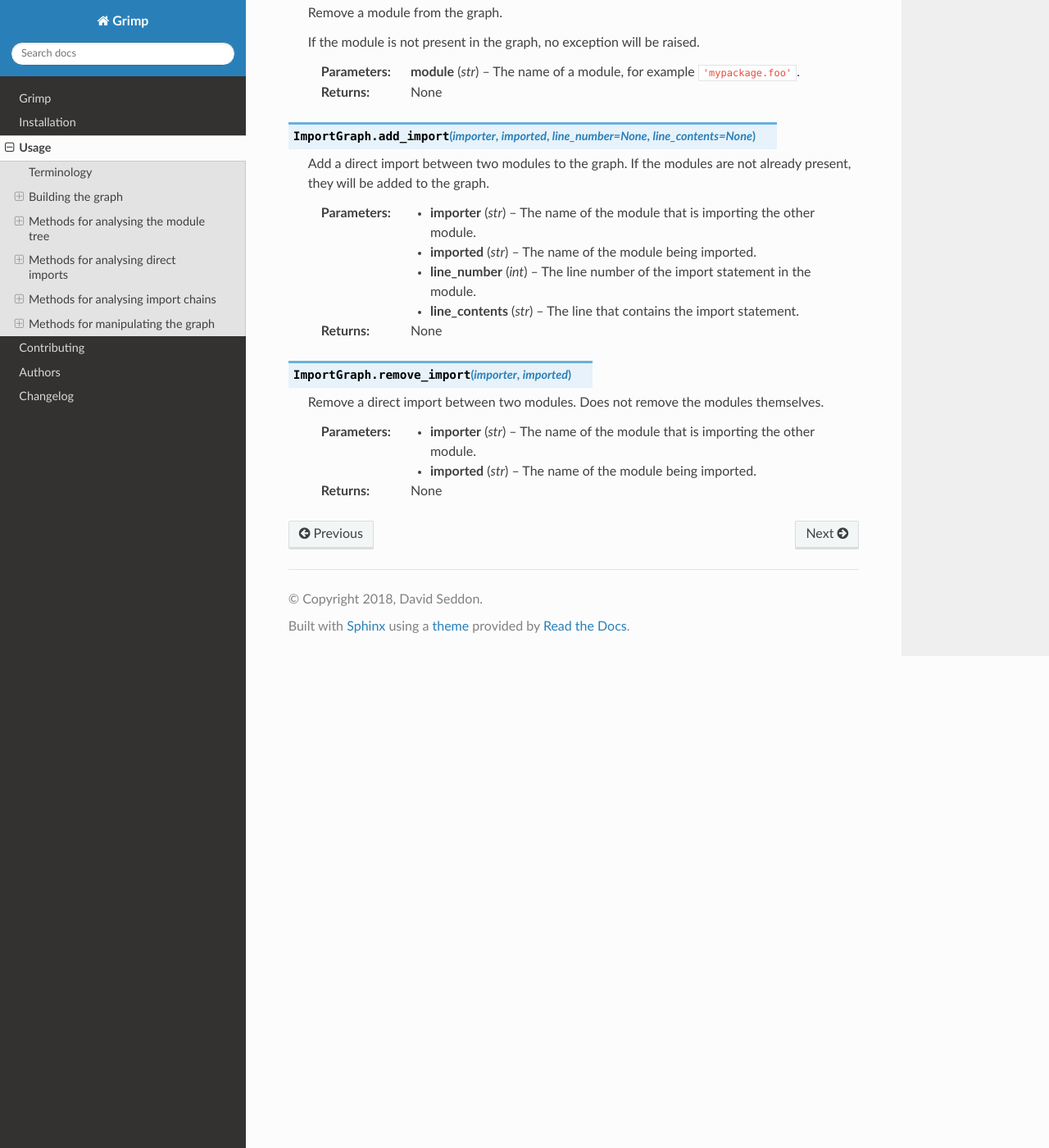
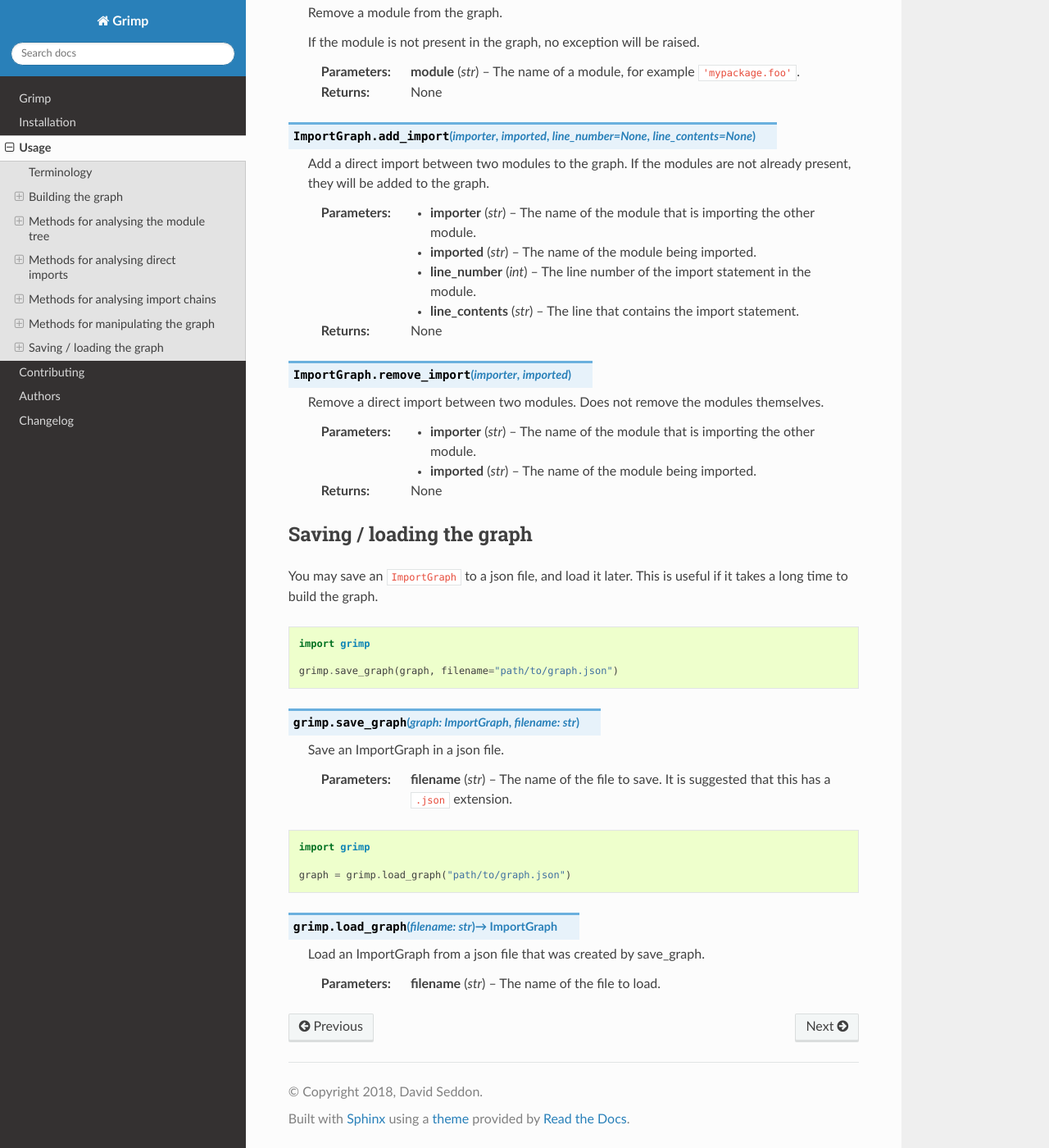
Before and after one commit to seddonym/grimp, a Sphinx documentation site: the page built from docs/usage.rst, in a window 1280 px wide and 1400 px high, scrolled down 5314 px. Shown: the whole window at 82% size. Built offline with Sphinx 7.4.7 and the Read the Docs theme 2.0.0, drawn with Linux system fonts in a browser that asks for light colours.

Commit message:
Add docs to describe save_graph and load_graph

```diff
--- a/docs/usage.rst
+++ b/docs/usage.rst
@@ -249,3 +249,33 @@ Methods for manipulating the graph
     :param str importer: The name of the module that is importing the other module.
     :param str imported: The name of the module being imported.
     :return: None
+
+Saving / loading the graph
+--------------------------
+
+You may save an ``ImportGraph`` to a json file, and load it later. This is useful if it takes a long time to build
+the graph.
+
+.. code-block:: python
+
+    import grimp
+
+    grimp.save_graph(graph, filename="path/to/graph.json")
+
+.. py:function:: grimp.save_graph(graph: ImportGraph, filename: str)
+
+    Save an ImportGraph in a json file.
+
+    :param str filename: The name of the file to save. It is suggested that this has a ``.json`` extension.
+
+.. code-block:: python
+
+    import grimp
+
+    graph = grimp.load_graph("path/to/graph.json")
+
+.. py:function:: grimp.load_graph(filename: str) -> ImportGraph
+
+    Load an ImportGraph from a json file that was created by save_graph.
+
+    :param str filename: The name of the file to load.
```
